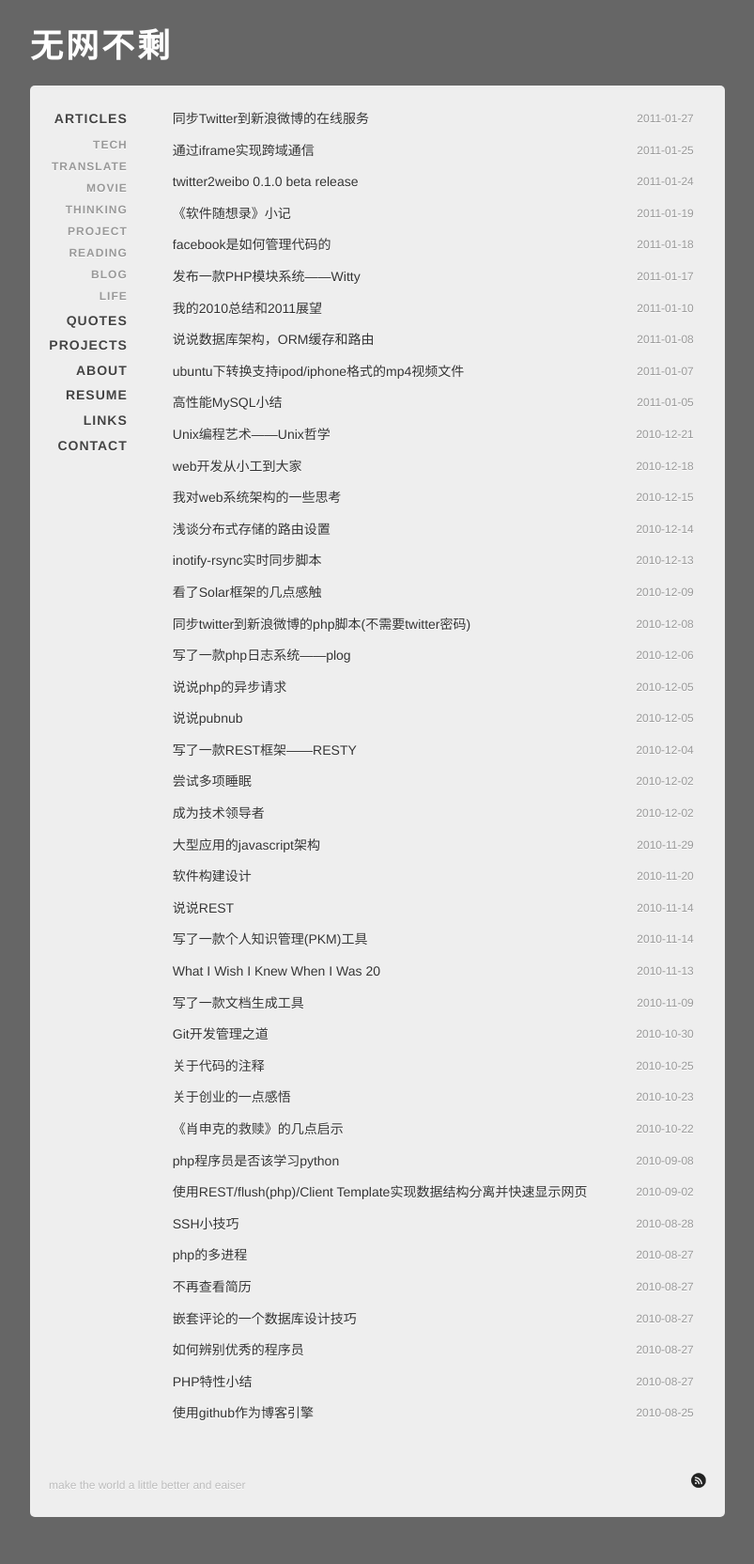
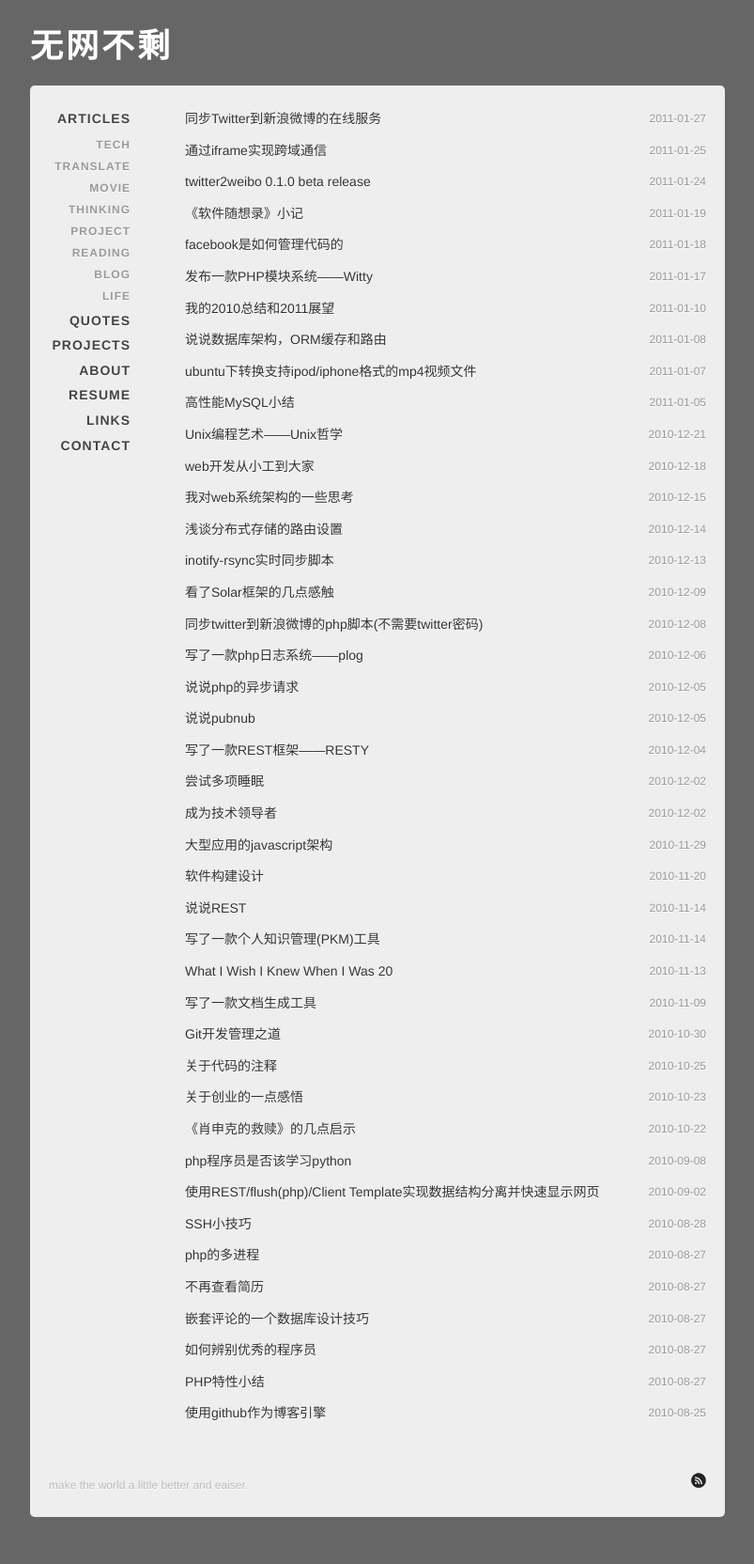
Before and after one commit to limboy/lzyy.github.com, a Jekyll site: the page built from index.html, in a window 1280 px wide. Shown: the whole page at 94% size, without its empty margins (238-1041 px from the left). Built offline with Jekyll 4.4.1, drawn with Linux system fonts in a browser that asks for light colours; Markdown is read by kramdown in place of the engine named in the settings.

Commit message:
adjust main page support zi/zo

```diff
--- a/css/style.css
+++ b/css/style.css
@@ -316,8 +316,9 @@
 
 #sidebar {
 	float:left;
-	margin-left:-20px;
+	margin-left:-50px;
 	text-transform:uppercase;
+	width:20%;
 }
 
 #sidebar ul {
@@ -360,9 +361,8 @@
 }
 
 #main {
-	margin-left:40px;
-	float:left;
-	width:560px;
+	float:right;
+	width:80%;
 }
 
 #main .posts {
```
